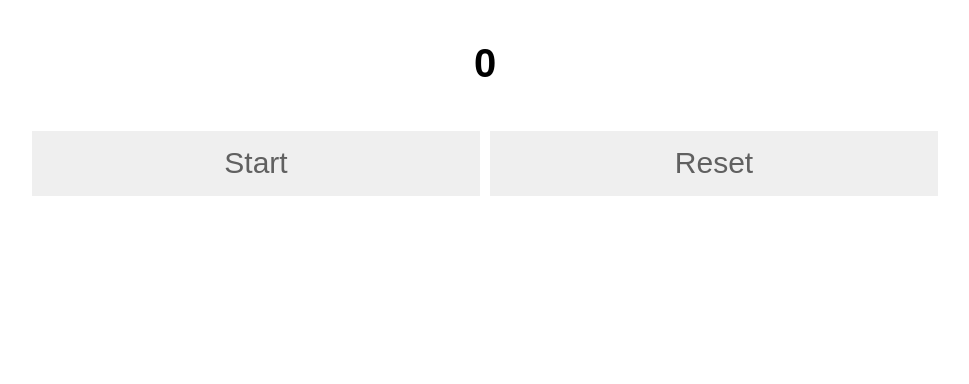
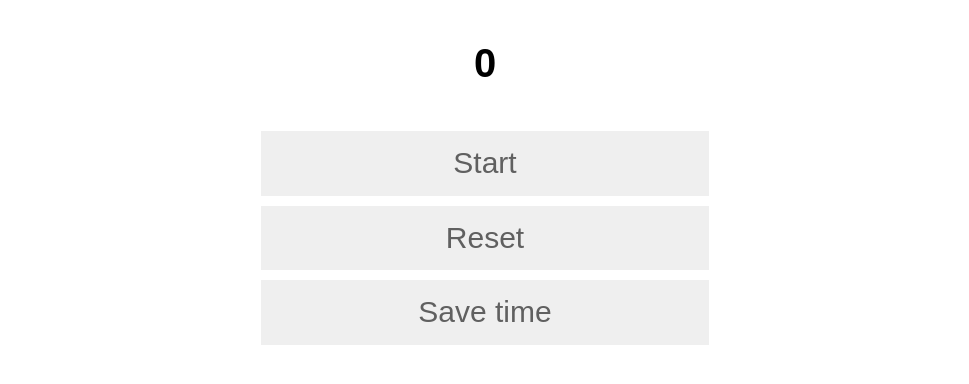
Before and after one commit to Kamilnaja/nTrack-time, a React (Create React App) app in the folder webapi/: page / in a window 1280 px wide. Shown: the top 384 px of the page, without its empty margins (155-1124 px from the left). Built offline with nearby package versions, Linux system fonts and the light colour scheme.

Commit message:
you can save worktime to local storage

```diff
--- a/webapi/src/App.css
+++ b/webapi/src/App.css
@@ -19,6 +19,14 @@
   margin: 0 auto;
   display: flex;
   justify-content: center;
+}
+
+.action-wrapper {
+  margin: 0 auto;
+  display: flex;
+  justify-content: center;
+  align-items: center;
+  flex-direction: column;
 }
 
 .button {
--- a/webapi/src/App.js
+++ b/webapi/src/App.js
@@ -13,6 +13,7 @@ class App extends Component {
                     isRunning={this.props.user.isRunning}
                     workTime={this.props.user.workTime}
                     resetTime={() => this.props.resetTime()}
+                    saveTime={() => this.props.saveTime()}
                 > </Buttons>
             </div>
         )
@@ -28,6 +29,14 @@ const mapStateToProps = (state) => {
 var timeVal = 0;
 const mapDispatchToProps = (dispatch) => {
     return {
+        saveTime: () => {
+            dispatch({
+                type: "SAVE_TIME",
+                timePayload: timeVal
+            })
+            localStorage.setItem("savedTime", timeVal);
+        },
+
         startCounter: () => {
             dispatch({
                 type: 'START_COUNTER'
--- a/webapi/src/partials/Buttons.js
+++ b/webapi/src/partials/Buttons.js
@@ -1,5 +1,7 @@
 import React, { Component } from 'react';
 import '../App';
+import axios from 'axios';
+
 class Buttons extends Component {
     render() {
         return (
@@ -13,23 +15,33 @@ class Buttons extends Component {
                                 <button
                                     className="button"
                                     onClick={() => this.props.startCounter()}>Start</button>
-                                <button
-                                    className="button"
-                                    onClick={() => this.props.resetTime()}
-                                >Reset
-                            </button>
+
                             </section>
                             :
                             <section>
                                 <button
                                     className="button"
                                     onClick={() => this.props.stopCounter()}>Stop</button>
+
+                            </section>
+                    }
+                    {
+                        <div className="action-wrapper">
+                            <button
+                                className="button"
+                                onClick={() => this.props.resetTime()}>
+                                Reset
+                        </button>
+                            {
+                                !this.props.isRunning &&
                                 <button
                                     className="button"
-                                    onClick={this.saveData}>
-                                    Save data
+                                    onClick={() => this.props.saveTime()}>
+                                    Save time
                                 </button>
-                            </section>
+                            }
+
+                        </div>
                     }
                 </div>
             </div>
--- a/webapi/src/reducers/userReducer.js
+++ b/webapi/src/reducers/userReducer.js
@@ -3,6 +3,14 @@ export const userReducer = (state = {
     workTime: 0
 }, action) => {
     switch (action.type) {
+
+        case "SAVE_TIME":
+            state = {
+                ...state,
+                timeToSave: 10
+            };
+            break;
+
         case "START_COUNTER":
             state = {
                 ...state,
```
Also changed, not shown: webapi/src/partials/dataList.js (+0 -18 lines).
